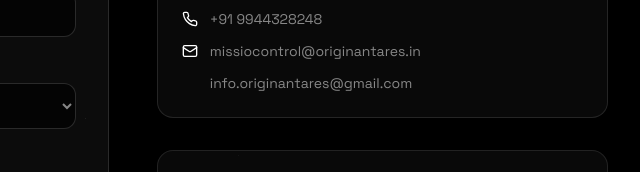
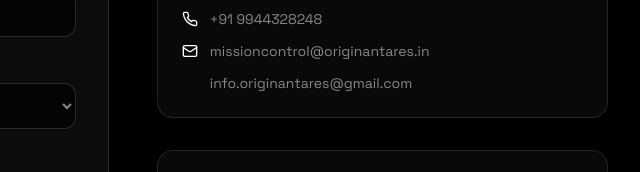
Before and after one commit to originantares/Origin-Antares, a plain HTML site: page contact.html in a window 1280 px wide. Shown: the part 836-1008 px from the top of the page, 632-1272 px from the left. Drawn offline with Linux system fonts and the light colour scheme.

Commit message:
missio to mission 2

```diff
--- a/contact.html
+++ b/contact.html
@@ -523,7 +523,7 @@
                                                 <path d="m22 7-8.97 5.7a1.94 1.94 0 0 1-2.06 0L2 7"></path>
                                             </svg><a href="mailto:missioncontrol@originantares.in"
                                                 class="text-sm text-muted-foreground hover:text-foreground transition-colors"
-                                                style="white-space: pre-line;">missiocontrol@originantares.in</a></div>
+                                                style="white-space: pre-line;">missioncontrol@originantares.in</a></div>
                                         <div class="flex gap-3 items-center"><svg xmlns="http://www.w3.org/2000/svg"
                                                 width="24" height="24" viewBox="0 0 24 24" fill="none"
                                                 stroke="currentColor" stroke-width="2" stroke-linecap="round"
```
